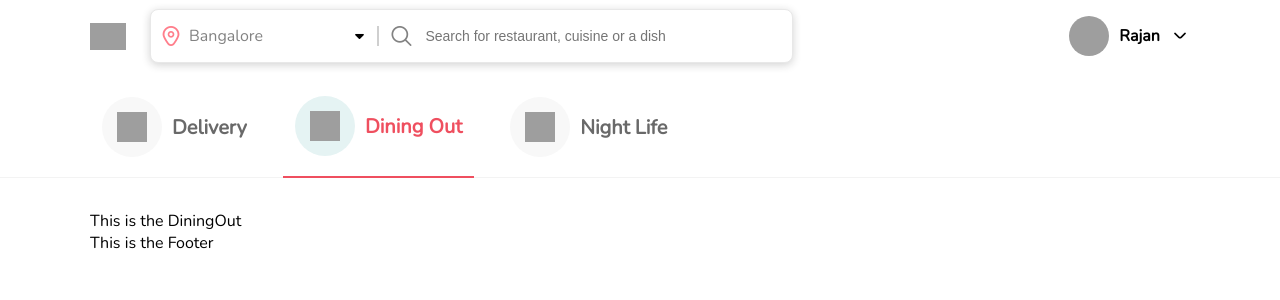
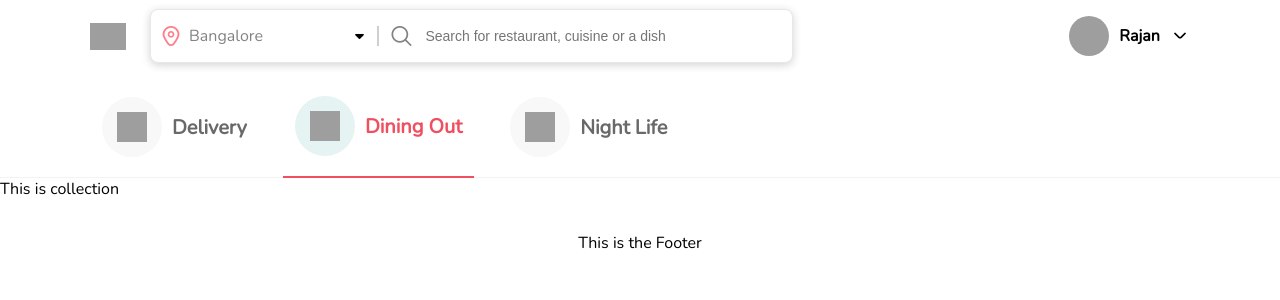
Before and after one commit to rajanmali/zomato-clone, a React (Create React App) app: page / in a window 1280 px wide. Both pictures are taken after a click on the element "Dining Out". Shown: the top 300 px of the page. Built offline with nearby package versions, Linux system fonts and the light colour scheme; grey boxes are pictures that could not be loaded.

Commit message:
collections setup for dining out

```diff
--- a/src/assets/styles/main.scss
+++ b/src/assets/styles/main.scss
@@ -9,6 +9,7 @@
 @import 'layouts/tabOptions';
 @import 'layouts/footer';
 
+@import 'components/collections';
 @import 'components/filter';
 @import 'components/delivery';
 @import 'components/deliveryCollection';
--- a/src/components/DiningOut/index.js
+++ b/src/components/DiningOut/index.js
@@ -1,11 +1,15 @@
 // Components
 import Filter from '../common/Filter';
+import Collections from '../../components/common/Collections';
+
+// Constants
+import { collectionList } from '../../constants/collectionList';
 
 const DiningOut = () => {
   return (
-    <div className="max-width">
+    <div>
+      <Collections list={collectionList} />
       <Filter />
-      This is the DiningOut
     </div>
   );
 };
--- /dev/null
+++ b/src/components/common/Collections/index.js
@@ -0,0 +1,3 @@
+const Collection = ({ list }) => <div>This is collection</div>;
+
+export default Collection;
--- a/src/components/common/Footer/index.js
+++ b/src/components/common/Footer/index.js
@@ -1,3 +1,5 @@
-const Footer = () => <div className="max-width">This is the Footer</div>;
+const Footer = () => (
+  <div className="max-width absolute-center">This is the Footer</div>
+);
 
 export default Footer;
--- /dev/null
+++ b/src/constants/collectionList.js
@@ -0,0 +1,58 @@
+export const collectionList = [
+  {
+    id: 'collection-list-1',
+    title: 'Live Sports Screenings',
+    cover:
+      'https://b.zmtcdn.com/data/collections/7e296d5b75ca7b0f88e451b49e41ba99_1618208591.jpg',
+    places: '12 Places',
+  },
+  {
+    id: 'collection-list-2',
+    title: 'Newly Opened',
+    cover:
+      'https://b.zmtcdn.com/data/collections/b22194cb38ed18a5200b387ad8f243f0_1582015789.jpg',
+    places: '12 Places',
+  },
+  {
+    id: 'collection-list-3',
+    title: 'Veggie Friendly',
+    cover:
+      'https://b.zmtcdn.com/data/collections/5d13e5bef6e5a44cfb7ea19fb915a9ba_1616407816.jpg',
+    places: '23 Places',
+  },
+  {
+    id: 'collection-list-4',
+    title: 'Trending This Week',
+    cover:
+      'https://b.zmtcdn.com/data/collections/83fed288b6d32c932b7d3a0034c4f947_1625650348.png',
+    places: '30 Places',
+  },
+  {
+    id: 'collection-list-5',
+    title: 'Best of Bengaluru',
+    cover:
+      'https://b.zmtcdn.com/data/collections/53be5a745e959a8f6c51c52dd3d9edd1_1536825795.jpg',
+    places: '116 Places',
+  },
+  {
+    id: 'collection-list-6',
+    title: 'Outdoor Seating',
+    cover:
+      'https://b.zmtcdn.com/data/collections/b1d388518012c80696487c08ca08e325_1582201041.jpg',
+    places: '24 Places',
+  },
+  {
+    id: 'collection-list-7',
+    title: 'Brilliant Biryanis',
+    cover:
+      'https://b.zmtcdn.com/data/collections/81dc179878a8d9e8b2ab03e4eaeab0df_1459434256.jpg',
+    places: '16 Places',
+  },
+  {
+    id: 'collection-list-8',
+    title: 'Best Pizza Places In Town',
+    cover:
+      'https://b.zmtcdn.com/data/collections/6398cf5475ba51e532003912a8151436_1616403332.jpg',
+    places: '22 Places',
+  },
+];
```
Also changed, not shown: src/assets/styles/components/_collections.scss (added).
